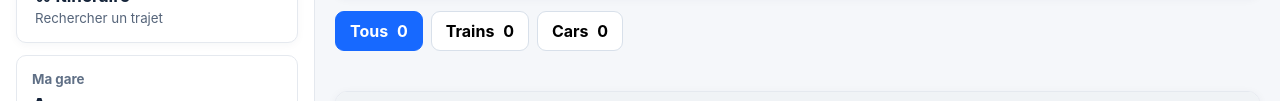
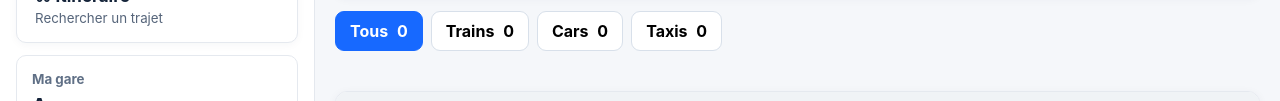
Before and after one commit to jul62144-cmyk/sncf, a website: page public/index.html in a window 1280 px wide. Shown: the part 311-412 px from the top of the page. Drawn offline with Linux system fonts and the light colour scheme; no server answers.

Commit message:
Load taxi departure board patch

```diff
--- a/public/index.html
+++ b/public/index.html
@@ -51,5 +51,5 @@
     </main>
   </div>
   <div id="roster-modal" class="roster-modal hidden" role="dialog" aria-modal="true" aria-labelledby="roster-modal-title"><div class="roster-modal-card"><div class="roster-modal-head"><div><div class="roster-kicker">Roulement</div><h2 id="roster-modal-title">Train</h2><div id="roster-modal-subtitle" class="subtle"></div></div><button id="roster-modal-close" class="roster-close" type="button" aria-label="Fermer">×</button></div><div id="roster-match-tabs" class="roster-match-tabs"></div><div class="roster-viewer-toolbar"><button id="roster-prev" type="button">← Précédente</button><span id="roster-match-info"></span><button id="roster-next" type="button">Suivante →</button></div><div id="roster-page-viewport" class="roster-page-viewport"><div class="roster-page-inner"><img id="roster-page-image" alt="Graphique du roulement"><div id="roster-highlight" class="roster-highlight" aria-hidden="true"></div></div></div><div class="roster-modal-foot"><strong id="roster-js-label"></strong><span id="roster-page-label"></span><span>La ligne de la JS est surlignée sur le graphique.</span></div></div></div>
-  <script src="/app.js"></script><script src="/v2133-patch.js"></script><script src="/v2134-dedupe.js"></script><script src="/v2135-asct-viewer.js"></script><script src="/asct-original-29.js"></script><script src="/asct-original-30.js"></script><script src="/asct-original-35.js"></script><script src="/asct-original-40.js"></script><script src="/asct-original-41.js"></script><script src="/v2136-asct-original.js"></script>
+  <script src="/app.js"></script><script src="/v2133-patch.js"></script><script src="/v2134-dedupe.js"></script><script src="/v2135-asct-viewer.js"></script><script src="/asct-original-29.js"></script><script src="/asct-original-30.js"></script><script src="/asct-original-35.js"></script><script src="/asct-original-40.js"></script><script src="/asct-original-41.js"></script><script src="/v2136-asct-original.js"></script><script src="/v2144-taxi-board.js"></script>
 </body></html>
```
